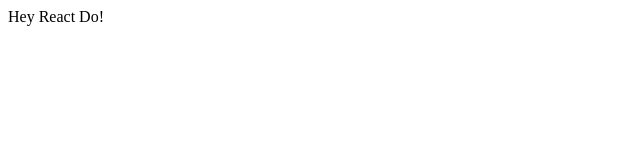
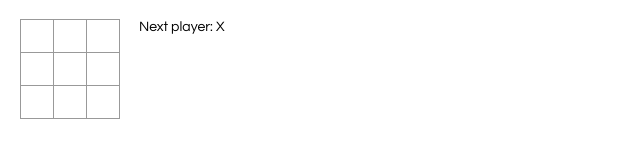
Before and after one commit to Hamdi2687/ThinkTwice, a React app: page / in a window 1280 px wide. Shown: the whole page, without its empty margins (0-640 px from the left). Built offline with nearby package versions, Linux system fonts and the light colour scheme.

Commit message:
Create tic tac toc game

```diff
--- a/App.js
+++ b/App.js
@@ -1,11 +1,10 @@
 import React from 'react';
+import Game from './components/tictqctocgame/Game.js'
 
 class App extends React.Component {
    render() {
       return (
-         <div>
-            Hey React Do!
-         </div>
+         <Game />
       );
    }
 }
--- /dev/null
+++ b/components/tictqctocgame/Board.js
@@ -0,0 +1,37 @@
+import React from 'react';
+import Square from './Square.js'
+
+class Board extends React.Component {
+    renderSquare(i) {
+      return (
+        <Square
+          value={this.props.squares[i]}
+          onClick={() => this.props.onClick(i)}
+        />
+      );
+    }
+
+    render() {
+      return (
+        <div>
+          <div className="board-row">
+            {this.renderSquare(0)}
+            {this.renderSquare(1)}
+            {this.renderSquare(2)}
+          </div>
+          <div className="board-row">
+            {this.renderSquare(3)}
+            {this.renderSquare(4)}
+            {this.renderSquare(5)}
+          </div>
+          <div className="board-row">
+            {this.renderSquare(6)}
+            {this.renderSquare(7)}
+            {this.renderSquare(8)}
+          </div>
+        </div>
+      );
+    }
+  }
+
+export default Board;
--- /dev/null
+++ b/components/tictqctocgame/Game.js
@@ -0,0 +1,80 @@
+import React from 'react';
+import Board from './Board.js'
+
+class Game extends React.Component {
+    constructor(props) {
+      super(props);
+      this.state = {
+        history: [{
+          squares: Array(9).fill(null)
+        }],
+        xIsNext: true
+      };
+    }
+
+    handleClick(i) {
+      const history = this.state.history;
+      const current = history[history.length - 1];
+      const squares = current.squares.slice();
+      if (this.calculateWinner(squares) || squares[i]) {
+        return;
+      }
+      squares[i] = this.state.xIsNext ? 'X' : 'O';
+      this.setState({
+        history: history.concat([{
+          squares: squares
+        }]),
+        xIsNext: !this.state.xIsNext,
+      });
+    }
+
+    calculateWinner (squares) {
+      const lines = [
+        [0, 1, 2],
+        [3, 4, 5],
+        [6, 7, 8],
+        [0, 3, 6],
+        [1, 4, 7],
+        [2, 5, 8],
+        [0, 4, 8],
+        [2, 4, 6],
+      ];
+      for (let i = 0; i < lines.length; i++) {
+        const [a, b, c] = lines[i];
+        if (squares[a] && squares[a] === squares[b] && squares[a] === squares[c]) {
+          return squares[a];
+        }
+      }
+      return null;
+    }
+
+    render() {
+      const history = this.state.history;
+      const current = history[history.length - 1];
+      const winner = this.calculateWinner(current.squares);
+
+      let status;
+      if (winner) {
+        status = 'Winner: ' + winner;
+      } else {
+        status = 'Next player: ' + (this.state.xIsNext ? 'X' : 'O');
+      }
+
+      return (
+        <div className="game">
+          <div className="game-board">
+            <Board
+              squares={current.squares}
+              onClick={(i) => this.handleClick(i)}
+            />
+          </div>
+          <div className="game-info">
+            <div>{status}</div>
+            <ol>{/* TODO */}</ol>
+          </div>
+        </div>
+      );
+    }
+  }
+
+export default Game;
--- /dev/null
+++ b/components/tictqctocgame/Square.js
@@ -0,0 +1,11 @@
+import React from 'react';
+
+function Square(props) {
+    return (
+      <button className="square" onClick={props.onClick}>
+        {props.value}
+      </button>
+    );
+}
+
+export default Square;
--- /dev/null
+++ b/components/tictqctocgame/game.css
@@ -0,0 +1,50 @@
+body {
+    font: 14px "Century Gothic", Futura, sans-serif;
+    margin: 20px;
+  }
+
+  ol, ul {
+    padding-left: 30px;
+  }
+
+  .board-row:after {
+    clear: both;
+    content: "";
+    display: table;
+  }
+
+  .status {
+    margin-bottom: 10px;
+  }
+
+  .square {
+    background: #fff;
+    border: 1px solid #999;
+    float: left;
+    font-size: 24px;
+    font-weight: bold;
+    line-height: 34px;
+    height: 34px;
+    margin-right: -1px;
+    margin-top: -1px;
+    padding: 0;
+    text-align: center;
+    width: 34px;
+  }
+
+  .square:focus {
+    outline: none;
+  }
+
+  .kbd-navigation .square:focus {
+    background: #ddd;
+  }
+
+  .game {
+    display: flex;
+    flex-direction: row;
+  }
+
+  .game-info {
+    margin-left: 20px;
+  }
--- a/index.html
+++ b/index.html
@@ -4,6 +4,7 @@
   <head>
     <meta charset = "UTF-8">
     <title>React App</title>
+    <link rel="stylesheet" type="text/css" href="components/tictqctocgame/Game.css" media="screen" />
   </head>
   <body>
     <div id="app"></div>
```
Also changed, not shown: README.md.
